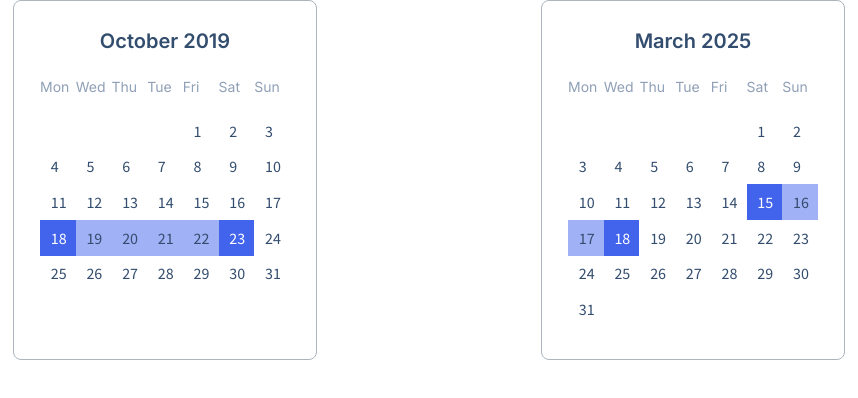
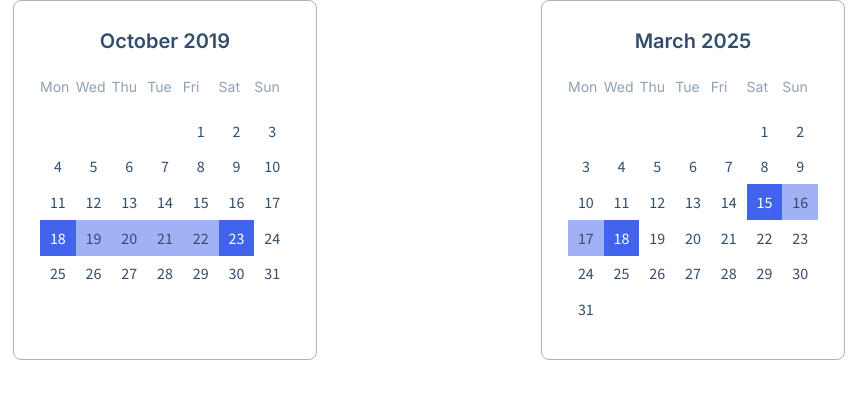
Before and after one commit to js-tasks-ru/htmlcss-20250313_n-belozyorova, a website: page 05-lection3/03-calendar/index.html in a window 1280 px wide. Shown: the full height of the page, 211-1069 px from the left. Drawn offline with Linux system fonts and the light colour scheme.

Commit message:
Changes for a day number to be in the center of a cell

```diff
--- a/05-lection3/03-calendar/calendar.css
+++ b/05-lection3/03-calendar/calendar.css
@@ -51,7 +51,6 @@
   font-family: 'Source Sans Pro';
   font-size: 16px;
   color: var(--blue-3);
-  padding: 22% 25% 22% 30%;
 }
 
 .calendar__item_in-range {
@@ -62,3 +61,10 @@
   background-color: var(--blue-1);
   color: var(--white);
 }
+
+.calendar__day-number {
+  height: 100%;
+  display: flex;
+  justify-content: center;
+  align-items: center;
+}
--- a/05-lection3/03-calendar/index.html
+++ b/05-lection3/03-calendar/index.html
@@ -23,41 +23,103 @@
                   <div class="calendar__item calendar__item_day"></div>
                   <div class="calendar__item calendar__item_day"></div>
                   <div class="calendar__item calendar__item_day"></div>
-                  <div class="calendar__item calendar__item_day">1</div>
-                  <div class="calendar__item calendar__item_day">2</div>
-                  <div class="calendar__item calendar__item_day">3</div>
+                  <div class="calendar__item calendar__item_day">
+                    <div class="calendar__day-number">1</div>
+                  </div>
+                  <div class="calendar__item calendar__item_day">
+                    <div class="calendar__day-number">2</div>
+                  </div>
+                  <div class="calendar__item calendar__item_day">
+                    <div class="calendar__day-number">3</div>
+                  </div>
 
-                  <div class="calendar__item calendar__item_day">4</div>
-                  <div class="calendar__item calendar__item_day">5</div>
-                  <div class="calendar__item calendar__item_day">6</div>
-                  <div class="calendar__item calendar__item_day">7</div>
-                  <div class="calendar__item calendar__item_day">8</div>
-                  <div class="calendar__item calendar__item_day">9</div>
-                  <div class="calendar__item calendar__item_day">10</div>
+                  <div class="calendar__item calendar__item_day">
+                    <div class="calendar__day-number">4</div>
+                  </div>
+                  <div class="calendar__item calendar__item_day">
+                    <div class="calendar__day-number">5</div>
+                  </div>
+                  <div class="calendar__item calendar__item_day">
+                    <div class="calendar__day-number">6</div>
+                  </div>
+                  <div class="calendar__item calendar__item_day">
+                    <div class="calendar__day-number">7</div>
+                  </div>
+                  <div class="calendar__item calendar__item_day">
+                    <div class="calendar__day-number">8</div>
+                  </div>
+                  <div class="calendar__item calendar__item_day">
+                    <div class="calendar__day-number">9</div>
+                  </div>
+                  <div class="calendar__item calendar__item_day">
+                    <div class="calendar__day-number">10</div>
+                  </div>
 
-                  <div class="calendar__item calendar__item_day">11</div>
-                  <div class="calendar__item calendar__item_day">12</div>
-                  <div class="calendar__item calendar__item_day">13</div>
-                  <div class="calendar__item calendar__item_day">14</div>
-                  <div class="calendar__item calendar__item_day">15</div>
-                  <div class="calendar__item calendar__item_day">16</div>
-                  <div class="calendar__item calendar__item_day">17</div>
+                  <div class="calendar__item calendar__item_day">
+                    <div class="calendar__day-number">11</div>
+                  </div>
+                  <div class="calendar__item calendar__item_day">
+                    <div class="calendar__day-number">12</div>
+                  </div>
+                  <div class="calendar__item calendar__item_day">
+                    <div class="calendar__day-number">13</div>
+                  </div>
+                  <div class="calendar__item calendar__item_day">
+                    <div class="calendar__day-number">14</div>
+                  </div>
+                  <div class="calendar__item calendar__item_day">
+                    <div class="calendar__day-number">15</div>
+                  </div>
+                  <div class="calendar__item calendar__item_day">
+                    <div class="calendar__day-number">16</div>
+                  </div>
+                  <div class="calendar__item calendar__item_day">
+                    <div class="calendar__day-number">17</div>
+                  </div>
 
-                  <div class="calendar__item calendar__item_day calendar__item_range-boundary">18</div>
-                  <div class="calendar__item calendar__item_day calendar__item_in-range">19</div>
-                  <div class="calendar__item calendar__item_day calendar__item_in-range">20</div>
-                  <div class="calendar__item calendar__item_day calendar__item_in-range">21</div>
-                  <div class="calendar__item calendar__item_day calendar__item_in-range">22</div>
-                  <div class="calendar__item calendar__item_day calendar__item_range-boundary">23</div>
-                  <div class="calendar__item calendar__item_day">24</div>
+                  <div class="calendar__item calendar__item_day calendar__item_range-boundary">
+                    <div class="calendar__day-number">18</div>
+                  </div>
+                  <div class="calendar__item calendar__item_day calendar__item_in-range">
+                    <div class="calendar__day-number">19</div>
+                  </div>
+                  <div class="calendar__item calendar__item_day calendar__item_in-range">
+                    <div class="calendar__day-number">20</div>
+                  </div>
+                  <div class="calendar__item calendar__item_day calendar__item_in-range">
+                    <div class="calendar__day-number">21</div>
+                  </div>
+                  <div class="calendar__item calendar__item_day calendar__item_in-range">
+                    <div class="calendar__day-number">22</div>
+                  </div>
+                  <div class="calendar__item calendar__item_day calendar__item_range-boundary">
+                    <div class="calendar__day-number">23</div>
+                  </div>
+                  <div class="calendar__item calendar__item_day">
+                    <div class="calendar__day-number">24</div>
+                  </div>
 
-                  <div class="calendar__item calendar__item_day">25</div>
-                  <div class="calendar__item calendar__item_day">26</div>
-                  <div class="calendar__item calendar__item_day">27</div>
-                  <div class="calendar__item calendar__item_day">28</div>
-                  <div class="calendar__item calendar__item_day">29</div>
-                  <div class="calendar__item calendar__item_day">30</div>
-                  <div class="calendar__item calendar__item_day">31</div>
+                  <div class="calendar__item calendar__item_day">
+                    <div class="calendar__day-number">25</div>
+                  </div>
+                  <div class="calendar__item calendar__item_day">
+                    <div class="calendar__day-number">26</div>
+                  </div>
+                  <div class="calendar__item calendar__item_day">
+                    <div class="calendar__day-number">27</div>
+                  </div>
+                  <div class="calendar__item calendar__item_day">
+                    <div class="calendar__day-number">28</div>
+                  </div>
+                  <div class="calendar__item calendar__item_day">
+                    <div class="calendar__day-number">29</div>
+                  </div>
+                  <div class="calendar__item calendar__item_day">
+                    <div class="calendar__day-number">30</div>
+                  </div>
+                  <div class="calendar__item calendar__item_day">
+                    <div class="calendar__day-number">31</div>
+                  </div>
                 </div>
               </div>
             </div>
@@ -77,42 +139,104 @@
                   <div class="calendar__item calendar__item_day"></div>
                   <div class="calendar__item calendar__item_day"></div>
                   <div class="calendar__item calendar__item_day"></div>
-                  <div class="calendar__item calendar__item_day">1</div>
-                  <div class="calendar__item calendar__item_day">2</div>
+                  <div class="calendar__item calendar__item_day">
+                    <div class="calendar__day-number">1</div>
+                  </div>
+                  <div class="calendar__item calendar__item_day">
+                    <div class="calendar__day-number">2</div>
+                  </div>
 
-                  <div class="calendar__item calendar__item_day">3</div>
-                  <div class="calendar__item calendar__item_day">4</div>
-                  <div class="calendar__item calendar__item_day">5</div>
-                  <div class="calendar__item calendar__item_day">6</div>
-                  <div class="calendar__item calendar__item_day">7</div>
-                  <div class="calendar__item calendar__item_day">8</div>
-                  <div class="calendar__item calendar__item_day">9</div>
+                  <div class="calendar__item calendar__item_day">
+                    <div class="calendar__day-number">3</div>
+                  </div>
+                  <div class="calendar__item calendar__item_day">
+                    <div class="calendar__day-number">4</div>
+                  </div>
+                  <div class="calendar__item calendar__item_day">
+                    <div class="calendar__day-number">5</div>
+                  </div>
+                  <div class="calendar__item calendar__item_day">
+                    <div class="calendar__day-number">6</div>
+                  </div>
+                  <div class="calendar__item calendar__item_day">
+                    <div class="calendar__day-number">7</div>
+                  </div>
+                  <div class="calendar__item calendar__item_day">
+                    <div class="calendar__day-number">8</div>
+                  </div>
+                  <div class="calendar__item calendar__item_day">
+                    <div class="calendar__day-number">9</div>
+                  </div>
 
-                  <div class="calendar__item calendar__item_day">10</div>
-                  <div class="calendar__item calendar__item_day">11</div>
-                  <div class="calendar__item calendar__item_day">12</div>
-                  <div class="calendar__item calendar__item_day">13</div>
-                  <div class="calendar__item calendar__item_day">14</div>
-                  <div class="calendar__item calendar__item_day calendar__item_range-boundary">15</div>
-                  <div class="calendar__item calendar__item_day calendar__item_in-range">16</div>
+                  <div class="calendar__item calendar__item_day">
+                    <div class="calendar__day-number">10</div>
+                  </div>
+                  <div class="calendar__item calendar__item_day">
+                    <div class="calendar__day-number">11</div>
+                  </div>
+                  <div class="calendar__item calendar__item_day">
+                    <div class="calendar__day-number">12</div>
+                  </div>
+                  <div class="calendar__item calendar__item_day">
+                    <div class="calendar__day-number">13</div>
+                  </div>
+                  <div class="calendar__item calendar__item_day">
+                    <div class="calendar__day-number">14</div>
+                  </div>
+                  <div class="calendar__item calendar__item_day calendar__item_range-boundary">
+                    <div class="calendar__day-number">15</div>
+                  </div>
+                  <div class="calendar__item calendar__item_day calendar__item_in-range">
+                    <div class="calendar__day-number">16</div>
+                  </div>
 
-                  <div class="calendar__item calendar__item_day calendar__item_in-range">17</div>
-                  <div class="calendar__item calendar__item_day calendar__item_range-boundary">18</div>
-                  <div class="calendar__item calendar__item_day">19</div>
-                  <div class="calendar__item calendar__item_day">20</div>
-                  <div class="calendar__item calendar__item_day">21</div>
-                  <div class="calendar__item calendar__item_day">22</div>
-                  <div class="calendar__item calendar__item_day">23</div>
+                  <div class="calendar__item calendar__item_day calendar__item_in-range">
+                    <div class="calendar__day-number">17</div>
+                  </div>
+                  <div class="calendar__item calendar__item_day calendar__item_range-boundary">
+                    <div class="calendar__day-number">18</div>
+                  </div>
+                  <div class="calendar__item calendar__item_day">
+                    <div class="calendar__day-number">19</div>
+                  </div>
+                  <div class="calendar__item calendar__item_day">
+                    <div class="calendar__day-number">20</div>
+                  </div>
+                  <div class="calendar__item calendar__item_day">
+                    <div class="calendar__day-number">21</div>
+                  </div>
+                  <div class="calendar__item calendar__item_day">
+                    <div class="calendar__day-number">22</div>
+                  </div>
+                  <div class="calendar__item calendar__item_day">
+                    <div class="calendar__day-number">23</div>
+                  </div>
 
-                  <div class="calendar__item calendar__item_day">24</div>
-                  <div class="calendar__item calendar__item_day">25</div>
-                  <div class="calendar__item calendar__item_day">26</div>
-                  <div class="calendar__item calendar__item_day">27</div>
-                  <div class="calendar__item calendar__item_day">28</div>
-                  <div class="calendar__item calendar__item_day">29</div>
-                  <div class="calendar__item calendar__item_day">30</div>
+                  <div class="calendar__item calendar__item_day">
+                    <div class="calendar__day-number">24</div>
+                  </div>
+                  <div class="calendar__item calendar__item_day">
+                    <div class="calendar__day-number">25</div>
+                  </div>
+                  <div class="calendar__item calendar__item_day">
+                    <div class="calendar__day-number">26</div>
+                  </div>
+                  <div class="calendar__item calendar__item_day">
+                    <div class="calendar__day-number">27</div>
+                  </div>
+                  <div class="calendar__item calendar__item_day">
+                    <div class="calendar__day-number">28</div>
+                  </div>
+                  <div class="calendar__item calendar__item_day">
+                    <div class="calendar__day-number">29</div>
+                  </div>
+                  <div class="calendar__item calendar__item_day">
+                    <div class="calendar__day-number">30</div>
+                  </div>
 
-                  <div class="calendar__item calendar__item_day">31</div>
+                  <div class="calendar__item calendar__item_day">
+                    <div class="calendar__day-number">31</div>
+                  </div>
                 </div>
               </div>
             </div>
```
